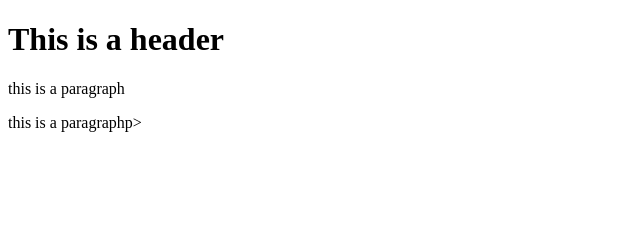
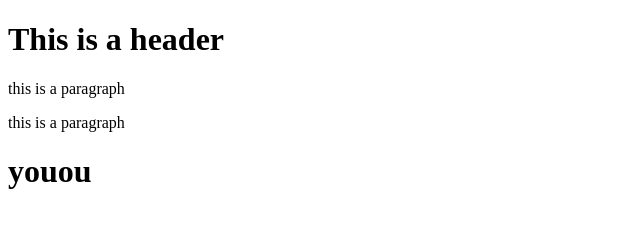
Before and after one commit to Francisconcc/git-test3, a website: page index.html in a window 1280 px wide. Shown: the whole page, without its empty margins (0-640 px from the left). Drawn offline with Linux system fonts and the light colour scheme.

Commit message:
using NPM

```diff
--- a/index.html
+++ b/index.html
@@ -3,6 +3,7 @@
     <body>
         <h1>This is a header</h1>
         <p>this is a paragraph</p>
-        <p>this is a paragraphp>
+        <p>this is a paragraph<p>
+            <h1>youou</h1>
     </body>
 </html>
```
Also changed, not shown: package.json (added, +24 -0 lines), 3 other files.
